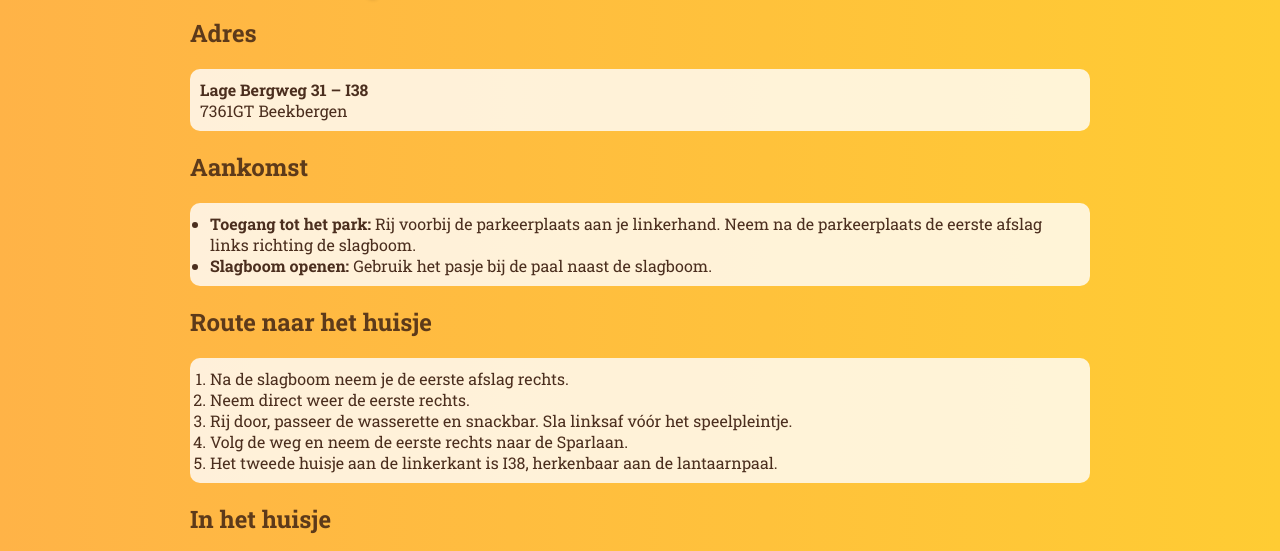
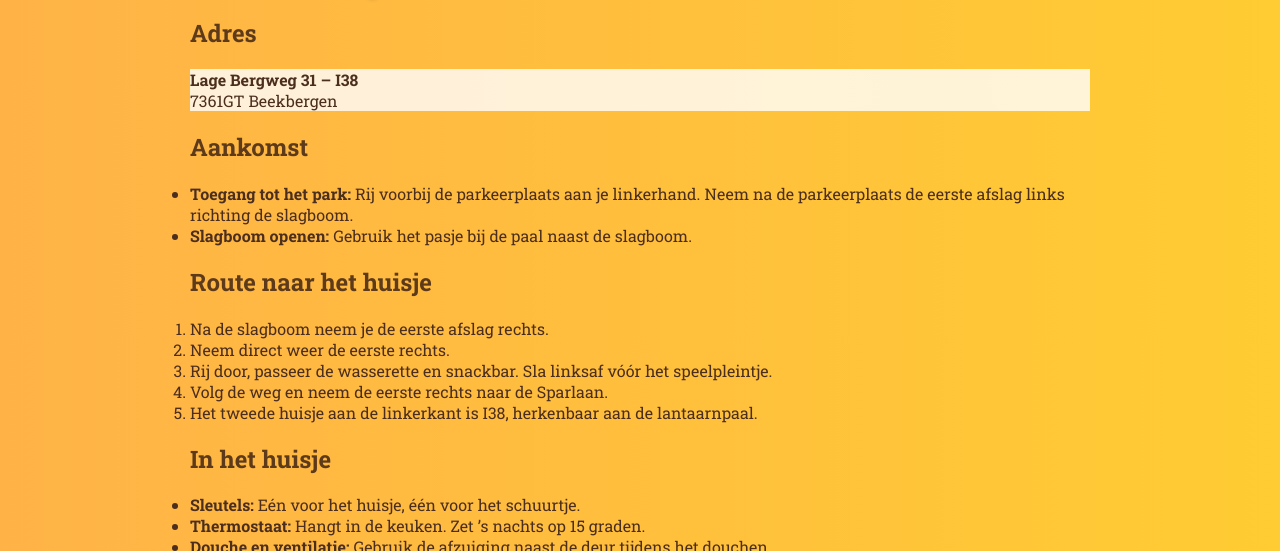
Before and after one commit to publicclassGeertje/dolendeberk, a plain HTML site: page index.html in a window 1280 px wide. Shown: the part 170-721 px from the top of the page. Drawn offline with Linux system fonts and the light colour scheme.

Commit message:
Update style.css

```diff
--- a/style.css
+++ b/style.css
@@ -63,18 +63,16 @@ h2 {
 }
 
 /* Tekstblokken */
-p, ul, ol {
+p {
     background: rgba(255, 255, 255, 0.8);
-    padding: 10px;
-    border-radius: 10px;
-    display: block;
-    max-width: 900px;
 }
 
-/* Lijsten */
 ul, ol {
-    padding-left: 20px;
+    background: transparent !important;
+    padding: 0;
+    border: none;
 }
+
 
 /* Links */
 a {
```
